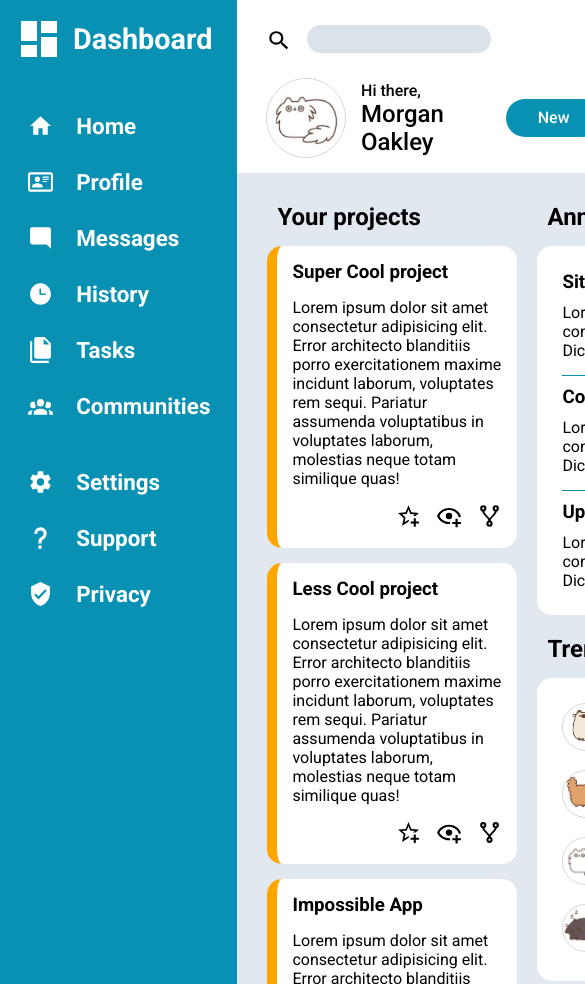
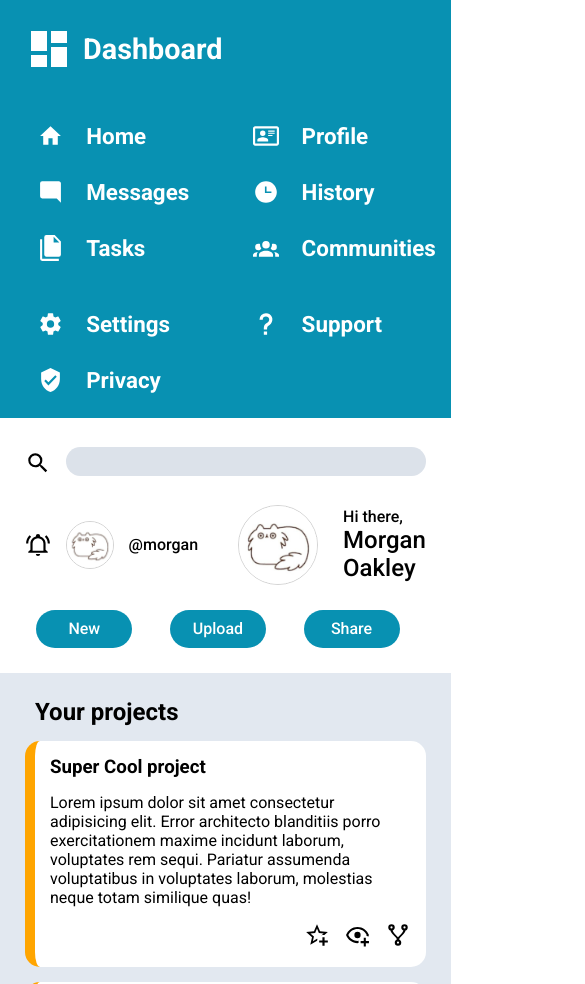
Before and after one commit to kstillk/dashboard, a plain HTML site: page index.html in a window 390 px wide. Shown: the top 984 px of the page, 585 px wide, since content can reach past the window. Drawn offline with Linux system fonts and the light colour scheme.

Commit message:
Build mobile layout

```diff
--- a/style.css
+++ b/style.css
@@ -262,3 +262,54 @@ main .trending > div > div > div {
 .bold {
     font-weight: 500;
 }
+
+@media (max-width: 910px) {
+    .container {
+        grid-template-columns: 1fr;
+        grid-template-rows: min-content min-content min-content;
+    }
+
+    aside {
+        padding: 25px;
+    }
+
+    aside > div {
+        grid-template-columns: repeat(auto-fit, minmax(210px, 1fr));
+    }
+
+    nav {
+        grid-template-columns: 1fr 1fr;
+        padding: 25px;
+        justify-content: space-around;
+        gap: 25px;
+    }
+
+    nav .search, nav .buttons {
+        grid-column: span 2;
+    }
+
+    nav .profile {
+        justify-content: start;
+    }
+
+    nav .greeting {
+        grid-template-columns: 1fr 1fr;
+        justify-items: end;
+        gap: 25px;
+    }
+
+    nav .buttons {
+        justify-items: center;
+    }
+
+    main {
+        grid-template-columns: 1fr;
+        padding: 25px;
+    }
+}
+
+@media (max-width: 550px) {
+    aside > div {
+        grid-template-columns: repeat(auto-fit, minmax(170px, 1fr));
+    }
+}
```
